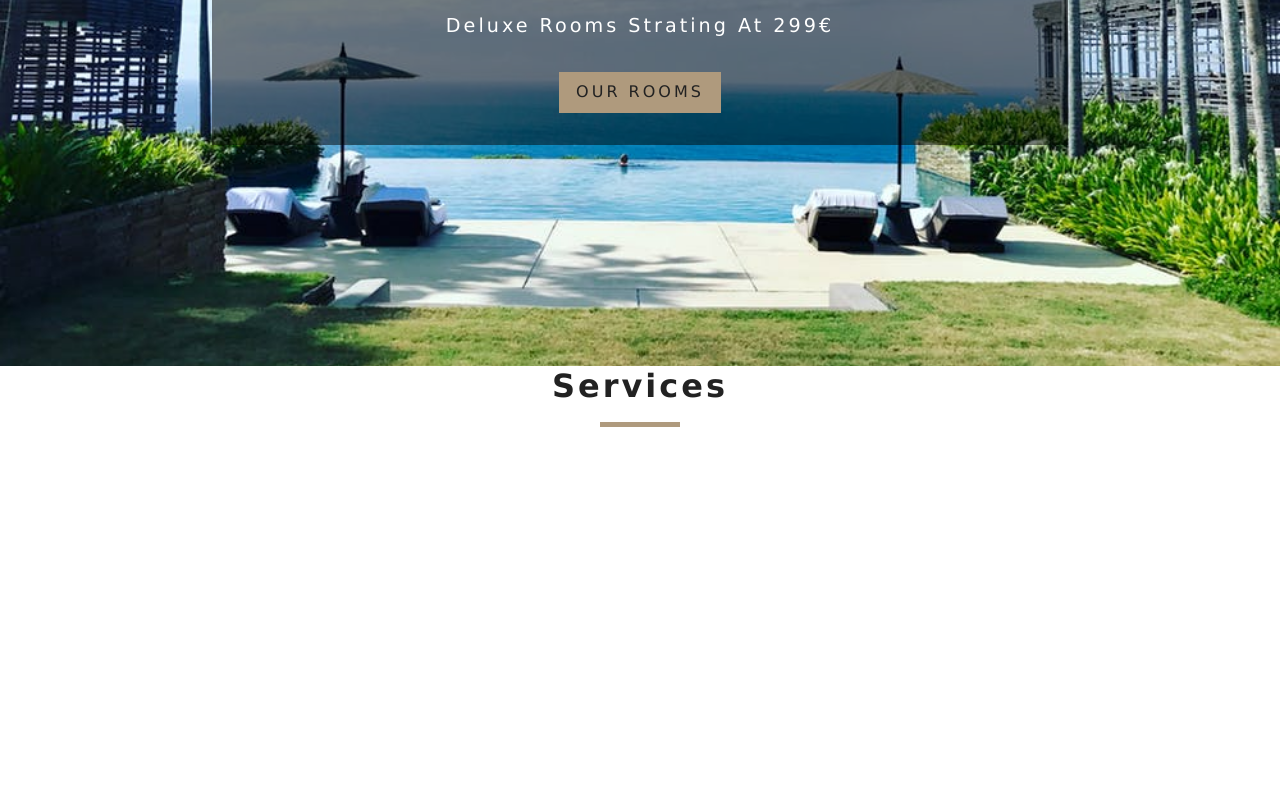
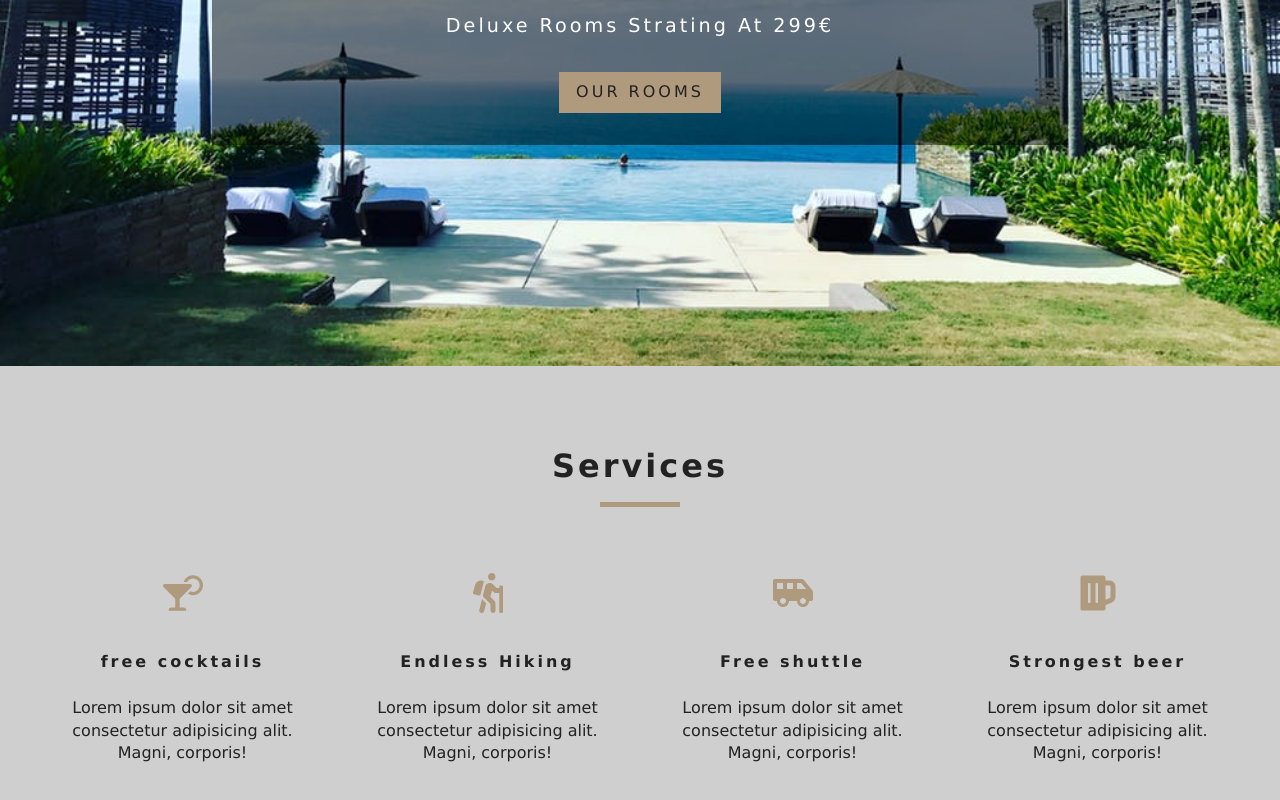
Before and after one commit to ValerianGerin/HotelApp, a React (Create React App) app: page / in a window 1280 px wide. Shown: the part 434-1234 px from the top of the page. Before the commit the page ends 925 px from the top, so only its background shows below. Built offline with nearby package versions, Linux system fonts and the light colour scheme.

Commit message:
service component finished

```diff
--- a/src/components/Services.js
+++ b/src/components/Services.js
@@ -3,13 +3,45 @@
 import { FaCocktail, FaHiking, FaShuttleVan, FaBeer } from "react-icons/fa";
 
 const Services = () => {
-  const [services, setServices] = useState({
-    services: [{ icon: <FaCocktail />, title: "free cocktails" }],
-  });
+  const [services, setServices] = useState([
+    {
+      icon: <FaCocktail />,
+      title: "free cocktails",
+      info:
+        "Lorem ipsum dolor sit amet consectetur adipisicing alit. Magni, corporis!",
+    },
+    {
+      icon: <FaHiking />,
+      title: "Endless Hiking",
+      info:
+        "Lorem ipsum dolor sit amet consectetur adipisicing alit. Magni, corporis!",
+    },
+    {
+      icon: <FaShuttleVan />,
+      title: "Free shuttle",
+      info:
+        "Lorem ipsum dolor sit amet consectetur adipisicing alit. Magni, corporis!",
+    },
+    {
+      icon: <FaBeer />,
+      title: "Strongest beer",
+      info:
+        "Lorem ipsum dolor sit amet consectetur adipisicing alit. Magni, corporis!",
+    },
+  ]);
   return (
-    <div>
+    <section className="services">
       <Title title="services" />
-    </div>
+      <div className="services-center">
+        {services.map((item, i) => (
+          <article key={i} className="service">
+            <span>{item.icon}</span>
+            <h6>{item.title}</h6>
+            <p>{item.info}</p>
+          </article>
+        ))}
+      </div>
+    </section>
   );
 };
 
```
